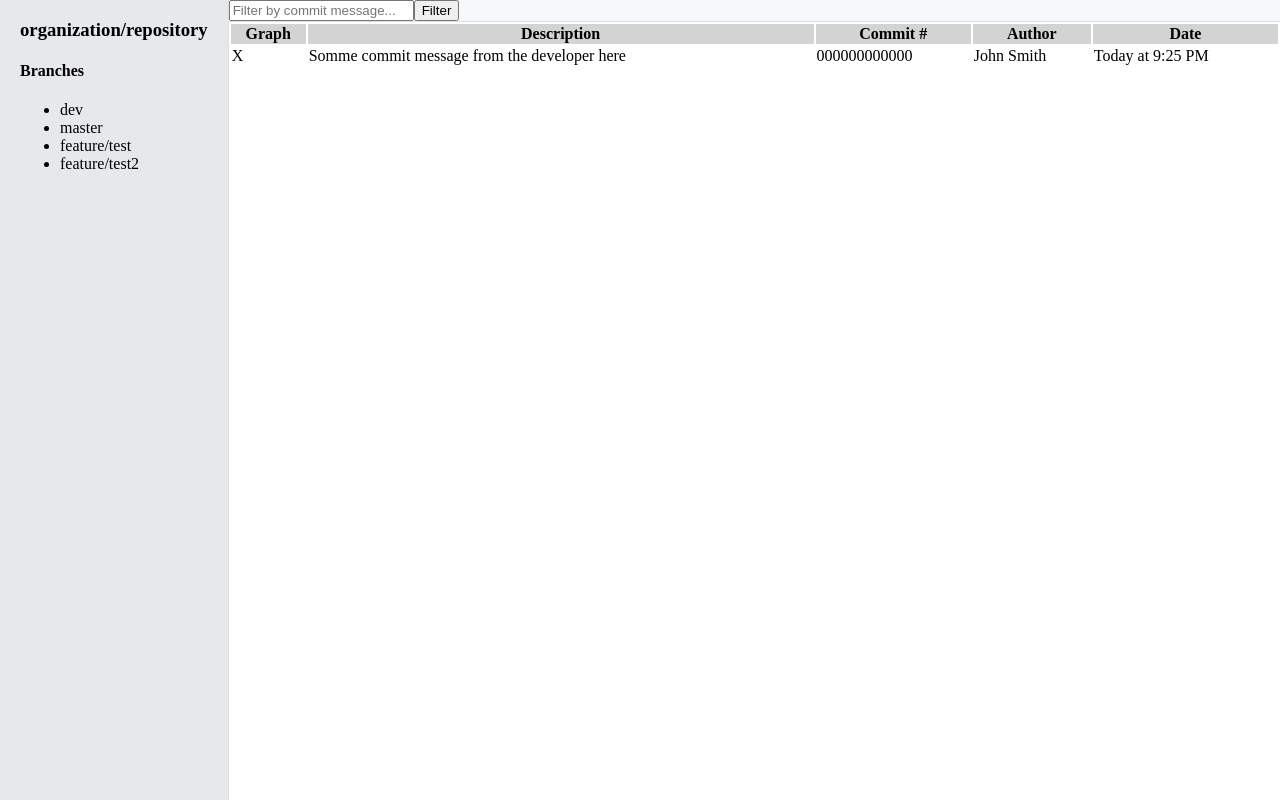
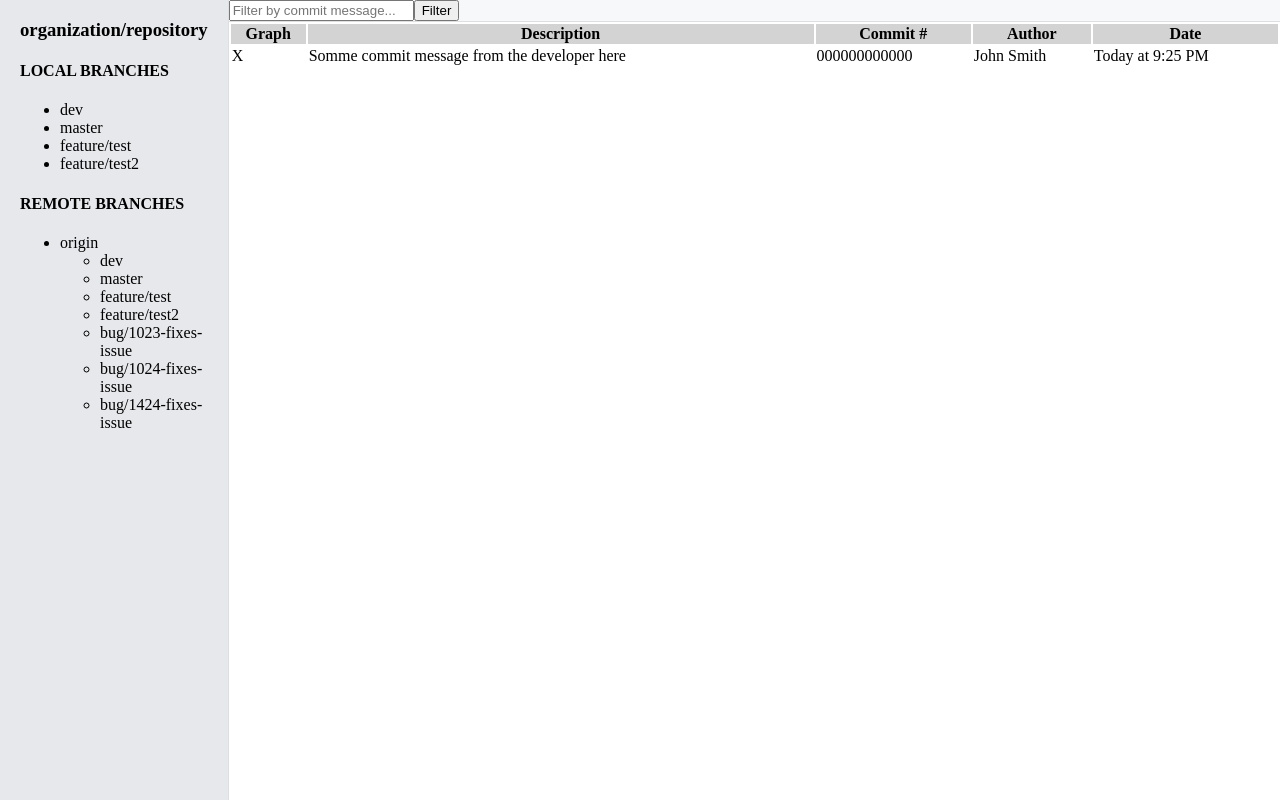
Before and after one commit to teffybiskup/commit-log, a React app: page / in a window 1280 px wide. Built offline with nearby package versions, Linux system fonts and the light colour scheme.

Commit message:
Get all branches from service and show them properly

```diff
--- a/src/components/BranchTreeView.tsx
+++ b/src/components/BranchTreeView.tsx
@@ -1,15 +1,43 @@
+import React, { useState, useEffect } from 'react';
+import { IBranch } from '../common/types';
+import { getAllBranches } from "../services/SideBar/BranchTreeViewService";
 import "../styles/BranchTreeView.css";
 
 const BranchTreeView = () => {
+    const [branchList, setBranchList] = useState<IBranch[] | []>([]);
+
+    useEffect(() => {
+        async function fetchBranchList() {
+            const branches = await getAllBranches();
+            setBranchList(branches);
+        }
+
+        fetchBranchList();
+    }, []);
+
+    const renderBranchTreeItem = (list: string[]) => {
+        return <ul>
+            {list.map((branch) => (
+                <li title={branch}>{branch}</li>
+            ))}
+        </ul>
+    }
+
     return (
         <div className="tree-view">
-            <h4 title="Branches">Branches</h4>
-            <ul>
-                <li title="dev">dev</li>
-                <li title="master">master</li>
-                <li title="feature/test">feature/test</li>
-                <li title="feature/test2">feature/test2</li>
-            </ul>
+            {branchList.map((branch) => (
+                <>
+                    <h4 title={branch.name} className="branch-title">{branch.name} Branches</h4>
+                    {(branch.list instanceof Array) ? (
+                        <>{renderBranchTreeItem(branch.list)}</>
+                    ) : (
+                        <ul>
+                            <li title={branch.list.name}>{branch.list.name}</li>
+                            {renderBranchTreeItem(branch.list?.list as string[])}
+                        </ul>
+                    )}
+                </>
+            ))}
         </div>
     );
 };
```
